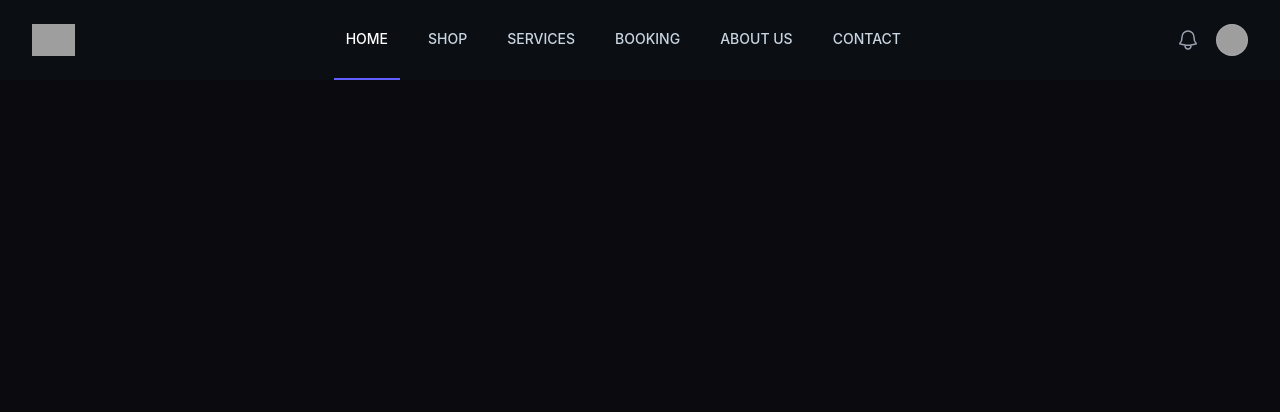
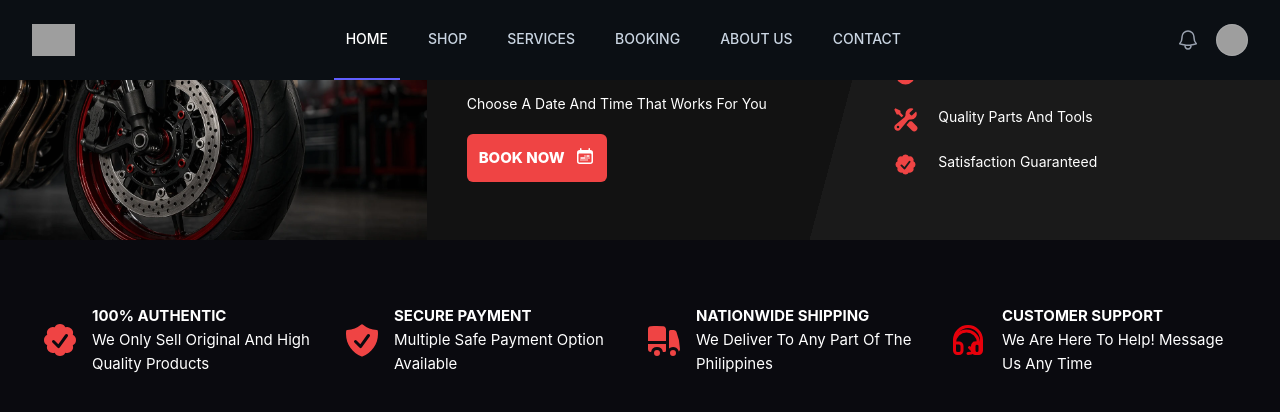
Before and after one commit to jovan51795/shop_fe, a Vue app: page / in a window 1280 px wide. Shown: the top 412 px of the page. Built offline with nearby package versions, Linux system fonts and the light colour scheme; grey boxes are pictures that could not be loaded; the HTML template or start-up script is replaced by a standard one.

Commit message:
created a bottom footer

```diff
--- /dev/null
+++ b/src/components/BottomFooter.vue
@@ -0,0 +1,45 @@
+<script setup lang="ts">
+// import { CheckBadgeIcon, ShieldCheckIcon, TruckIcon } from '@heroicons/vue/20/solid'
+import { CheckBadgeIcon, ShieldCheckIcon, TruckIcon } from '@heroicons/vue/20/solid'
+import IconHeadset from './icons/IconHeadset.vue'
+import { title } from 'process'
+
+const infos = [
+  {
+    title: '100% Authentic',
+    description: 'we only sell original and high quality products',
+    icon: CheckBadgeIcon,
+  },
+  {
+    title: 'secure payment',
+    description: 'multiple safe payment option available',
+    icon: ShieldCheckIcon,
+  },
+  {
+    title: 'nationwide shipping',
+    description: 'we deliver to any part of the philippines',
+    icon: TruckIcon,
+  },
+  {
+    title: 'customer support',
+    description: 'We are here to help! message us any time',
+    icon: IconHeadset,
+  },
+]
+</script>
+
+<template>
+  <div class="grid grid-cols-2 lg:grid-cols-4 justify-items-center align-items-center gap-2 p-10">
+    <div
+      v-for="(info, index) in infos"
+      :key="index"
+      class="flex flex-row text-white justify-start w-full"
+    >
+      <component :is="info.icon" class="max-w-[40px] text-[#EF4444]" />
+      <div class="flex flex-col justify-center align-center pl-3">
+        <h1 class="uppercase font-bold">{{ info.title }}</h1>
+        <p class="capitalize">{{ info.description }}</p>
+      </div>
+    </div>
+  </div>
+</template>
--- a/src/components/TopFooter.vue
+++ b/src/components/TopFooter.vue
@@ -7,7 +7,6 @@ import {
 } from '@heroicons/vue/20/solid'
 </script>
 <template>
-  <div class="container mx-auto">
   <div
     class="grid grid-cols-2 md:grid-cols-3 justify-item-center align-item-center bg-[linear-gradient(105deg,_#121212_50%,_#1a1a1a_45%)] md:bg-[linear-gradient(105deg,_#121212_65%,_#1a1a1a_45%)]"
   >
@@ -40,5 +39,4 @@ import {
       </div>
     </div>
   </div>
-  </div>
 </template>
--- /dev/null
+++ b/src/components/icons/IconHeadset.vue
@@ -0,0 +1,21 @@
+<template>
+  <svg
+    xmlns="http://www.w3.org/2000/svg"
+    width="30"
+    height="30"
+    viewBox="0 0 24 24"
+    fill="none"
+    stroke="currentColor"
+    stroke-width="2"
+    stroke-linecap="round"
+    stroke-linejoin="round"
+    class="text-red-600 min-w-11 min-h-30 px-1"
+  >
+    <path
+      d="M3 14h3a2 2 0 0 1 2 2v3a2 2 0 0 1-2 2H5a2 2 0 0 1-2-2v-7a9 9 0 0 1 18 0v7a2 2 0 0 1-2 2h-1a2 2 0 0 1-2-2v-3a2 2 0 0 1 2-2h3"
+    />
+    <path d="M16 14h2a2 2 0 0 1 2 2v3a2 2 0 0 1-2 2h-1a2 2 0 0 1-2-2v-3a2 2 0 0 1 2-2z" />
+    <path d="M19 14c0-4.42-3.58-8-8-8S3 9.58 3 14" />
+    <path d="M12 21a9 9 0 0 0 4-1l-3-3" />
+  </svg>
+</template>
--- a/src/layouts/DefaultLayout.vue
+++ b/src/layouts/DefaultLayout.vue
@@ -1,12 +1,16 @@
 <script setup lang="ts">
+import BottomFooter from '@/components/BottomFooter.vue'
 import Header from '@/components/Header.vue'
+import TopFooter from '@/components/TopFooter.vue'
+
 import { RouterView } from 'vue-router'
 </script>
 
 <template>
   <Header />
   <RouterView />
-  <div>
-    <h1>Footer</h1>
-  </div>
+  <main class="container mx-auto">
+    <TopFooter />
+    <BottomFooter />
+  </main>
 </template>
--- a/src/views/HomeView.vue
+++ b/src/views/HomeView.vue
@@ -85,6 +85,5 @@ const summary = {
     <Category :data="summary" />
     <FeaturedProducts :data="summary" />
     <Services :data="summary" />
-    <TopFooter />
   </main>
 </template>
```
Lines whose indentation alone changed are shown as unchanged.
